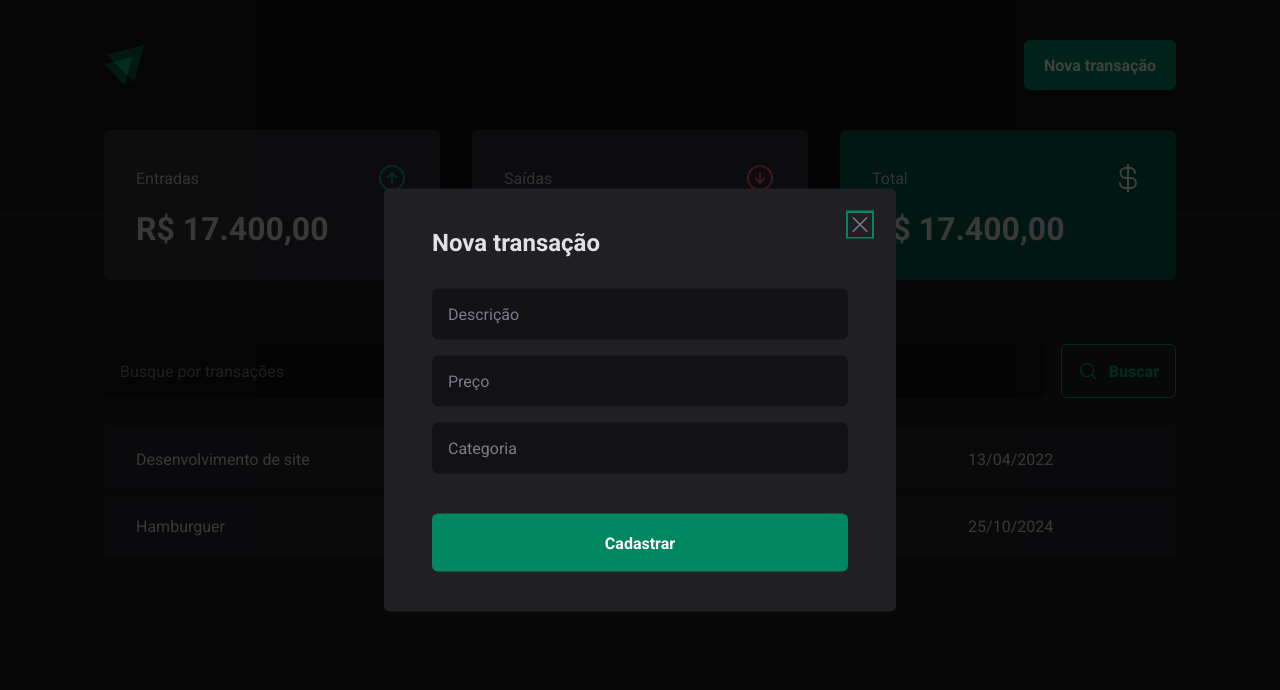
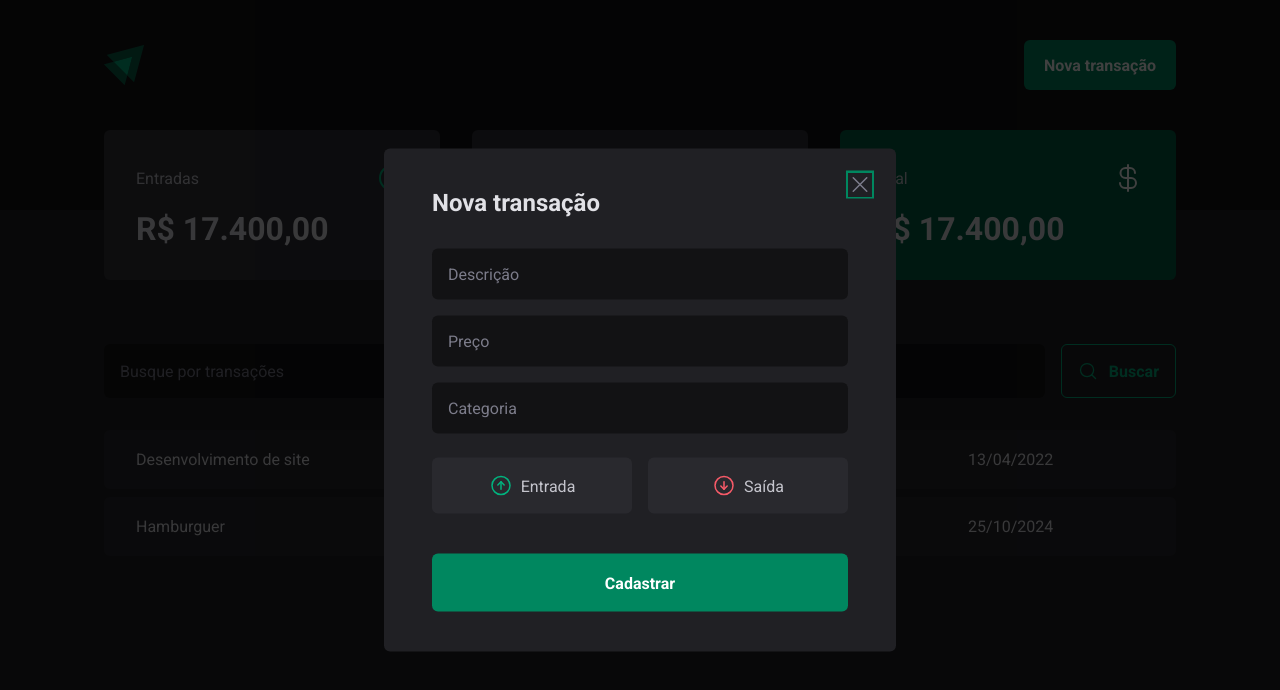
Before and after one commit to mthszr/dt-timer, a React (Vite) app: page / in a window 1280 px wide. Both pictures are taken after a click on the button "Nova transação". Shown: the top 690 px of the page. Built offline with nearby package versions, Linux system fonts and the light colour scheme.

Commit message:
add radio group for transaction type selection in NewTransactionModal

```diff
--- a/package.json
+++ b/package.json
@@ -11,6 +11,7 @@
   },
   "dependencies": {
     "@radix-ui/react-dialog": "^1.1.6",
+    "@radix-ui/react-radio-group": "^1.2.3",
     "phosphor-react": "^1.4.1",
     "react": "^19.0.0",
     "react-dom": "^19.0.0",
--- a/src/components/NewTransactionModal/index.tsx
+++ b/src/components/NewTransactionModal/index.tsx
@@ -1,6 +1,12 @@
 import * as Dialog from '@radix-ui/react-dialog'
-import { CloseButton, Content, Overlay } from './styles'
-import { X } from 'phosphor-react'
+import { ArrowCircleDown, ArrowCircleUp, X } from 'phosphor-react'
+import {
+  CloseButton,
+  Content,
+  Overlay,
+  TransactionType,
+  TransactionTypeButton,
+} from './styles'
 
 export function NewTransactionModal() {
   return (
@@ -18,6 +24,17 @@
           <input type="number" placeholder="Preço" required />
           <input type="text" placeholder="Categoria" required />
 
+          <TransactionType>
+            <TransactionTypeButton value="income" variant="income">
+              <ArrowCircleUp size={24} />
+              Entrada
+            </TransactionTypeButton>
+            <TransactionTypeButton value="outcome" variant="outcome">
+              <ArrowCircleDown size={24} />
+              Saída
+            </TransactionTypeButton>
+          </TransactionType>
+
           <button type="submit">Cadastrar</button>
         </form>
       </Content>
--- a/src/components/NewTransactionModal/styles.ts
+++ b/src/components/NewTransactionModal/styles.ts
@@ -1,5 +1,6 @@
-import styled from "styled-components";
 import * as Dialog from '@radix-ui/react-dialog'
+import * as RadioGroup from '@radix-ui/react-radio-group'
+import styled from 'styled-components'
 
 export const Overlay = styled(Dialog.Overlay)`
   position: fixed;
@@ -13,7 +14,7 @@
   min-width: 32rem;
   border-radius: 6px;
   padding: 2.5rem 3rem;
-  background: ${props => props.theme["gray-800"]};
+  background: ${props => props.theme['gray-800']};
 
   position: fixed;
   top: 50%;
@@ -29,19 +30,19 @@
     input {
       border-radius: 6px;
       border: 0;
-      background: ${props => props.theme["gray-900"]};
-      color: ${props => props.theme["gray-300"]};
+      background: ${props => props.theme['gray-900']};
+      color: ${props => props.theme['gray-300']};
       padding: 1rem;
 
       &::placeholder {
-        color: ${props => props.theme["gray-500"]};
+        color: ${props => props.theme['gray-500']};
       }
     }
 
     button[type="submit"] {
       height: 58px;
       border: 0;
-      background: ${props => props.theme["green-500"]};
+      background: ${props => props.theme['green-500']};
       color: ${props => props.theme.white};
       font-weight: bold;
       padding: 0 1.25rem;
@@ -50,7 +51,7 @@
       cursor: pointer;
 
       &:hover {
-        background: ${props => props.theme["green-700"]};
+        background: ${props => props.theme['green-700']};
         transition: background-color 0.2s;
       }
     }
@@ -65,5 +66,49 @@
   right: 1.5rem;
   line-height: 0;
   cursor: pointer;
-  color: ${props => props.theme["gray-500"]};
+  color: ${props => props.theme['gray-500']};
 `
+
+export const TransactionType = styled(RadioGroup.Root)`
+  display: grid;
+  grid-template-columns: repeat(2, 1fr);
+  gap: 1rem;
+  margin-top: 0.5rem;
+`
+
+interface TransactionTypeButtonProps {
+  variant: 'income' | 'outcome'
+}
+
+export const TransactionTypeButton = styled(
+  RadioGroup.Item
+)<TransactionTypeButtonProps>`
+  background: ${props => props.theme['gray-700']};
+  padding: 1rem;
+  display: flex;
+  align-items: center;
+  justify-content: center;
+  gap: 0.5rem;
+  border-radius: 6px;
+  cursor: pointer;
+  border: 0;
+  color: ${props => props.theme['gray-300']};
+
+  svg {
+    color: ${props => (props.variant === 'income' ? props.theme['green-300'] : props.theme['red-300'])};
+  }
+
+  &[data-state="unchecked"]:hover {
+    transition: background-color 0.2s;
+    background: ${props => props.theme['gray-600']};
+  }
+
+  &[data-state="checked"] {
+    color: ${props => props.theme.white};
+    background: ${props => (props.variant === 'income' ? props.theme['green-500'] : props.theme['red-500'])};
+
+    svg {
+      color: ${props => props.theme.white};
+    }
+  }
+`
```
Also changed, not shown: 1 other file (tests, documents, lock files or other folders).
